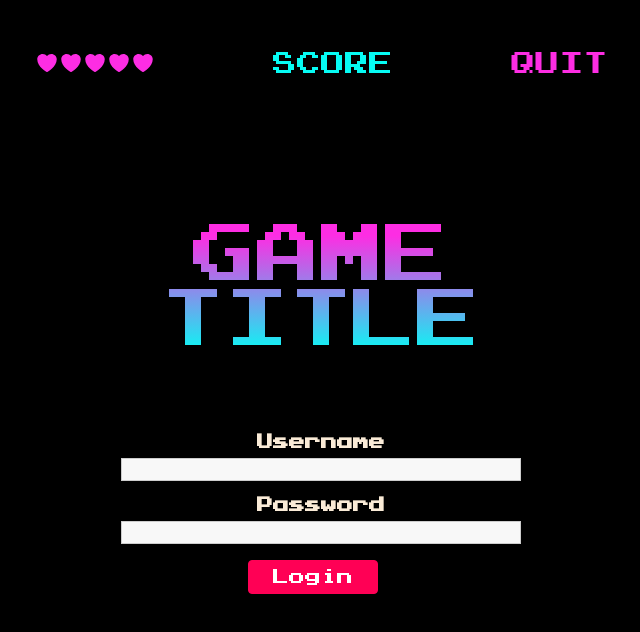
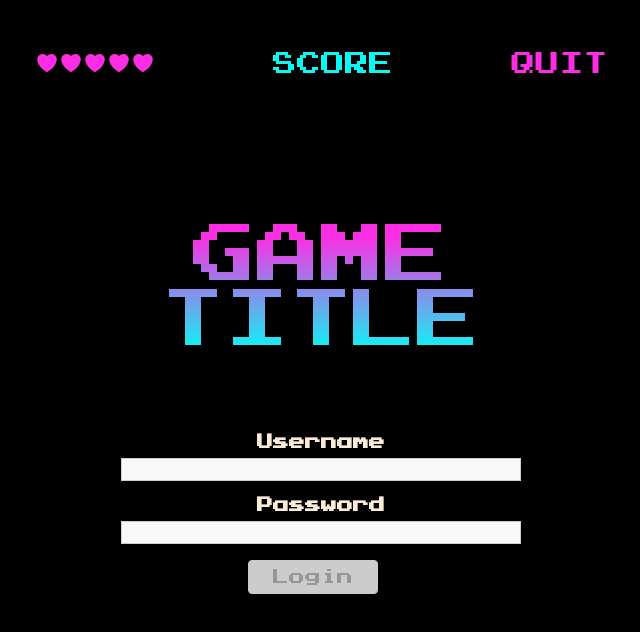
Before and after one commit to colingreens/ui-rpg_deprecated, a React (Vite) app: page / in a window 1280 px wide. Shown: the top 632 px of the page, without its empty margins (319-959 px from the left). Built offline with nearby package versions, Linux system fonts and the light colour scheme.

Commit message:
plugged in validation

```diff
--- a/src/App.tsx
+++ b/src/App.jsx
@@ -4,7 +4,7 @@ import {
   Route,
   Navigate,
 } from "react-router-dom";
-import User from "../src/user/pages/User";
+import User from "./user/pages/User";
 import "./App.css";
 import MainNavigation from "./shared/components/Navigation/MainNavigation";
 
--- /dev/null
+++ b/src/shared/hooks/form-hook.jsx
@@ -0,0 +1,60 @@
+import { useCallback, useReducer } from "react";
+
+function formReducer(state, action) {
+  switch (action.type) {
+    case "INPUT_CHANGE":
+      let formIsValid = true;
+      for (const inputId in state.inputs) {
+        if (!state.inputs[inputId]) {
+          continue;
+        }
+
+        if (inputId === action.inputId) {
+          formIsValid = formIsValid && action.isValid;
+        } else {
+          formIsValid = formIsValid && state.inputs[inputId].isValid;
+        }
+      }
+      return {
+        ...state,
+        inputs: {
+          ...state.inputs,
+          [action.inputId]: { value: action.value, isValid: action.isValid },
+        },
+        isValid: formIsValid,
+      };
+    case "SET_DATA":
+      return {
+        inputs: action.inputs,
+        isValid: action.formIsValid,
+      };
+    default:
+      return state;
+  }
+}
+
+export default function useForm(initialInputs, initialFormValidity) {
+  const [formState, dispatch] = useReducer(formReducer, {
+    inputs: initialInputs,
+    isValid: initialFormValidity,
+  });
+
+  const inputHandler = useCallback((id, value, isValid) => {
+    dispatch({
+      type: "INPUT_CHANGE",
+      value: value,
+      isValid: isValid,
+      inputId: id,
+    });
+  }, []);
+
+  const setFormData = useCallback((inputData, formValidity) => {
+    dispatch({
+      type: "SET_DATA",
+      inputs: inputData,
+      formIsValid: formValidity,
+    });
+  }, []);
+
+  return [formState, inputHandler, setFormData];
+}
--- a/src/user/pages/User.tsx
+++ b/src/user/pages/User.jsx
@@ -1,3 +1,4 @@
+import useForm from "../../shared/hooks/form-hook.jsx";
 import Button from "../../shared/components/FormElements/Button";
 import Input from "../../shared/components/FormElements/Input";
 import Card from "../../shared/components/UIelements/Card";
@@ -8,6 +9,19 @@ import {
 import "./User.css";
 
 export default function User() {
+  const [formState, inputHandler, setFormData] = useForm(
+    {
+      name: {
+        value: "",
+        isValid: false,
+      },
+      password: {
+        value: "",
+        isValid: false,
+      },
+    },
+    false
+  );
   return (
     <Card className="center">
       <div className="login">
@@ -24,7 +38,7 @@ export default function User() {
             label="Username"
             validators={[VALIDATOR_REQUIRE]}
             errorText="Please enter your username"
-            onInput={() => {}}
+            onInput={inputHandler}
           />
           <Input
             element="input"
@@ -33,9 +47,11 @@ export default function User() {
             label="Password"
             validators={[VALIDATOR_MINLENGTH(5)]}
             errorText="Please enter a valid password of at least 5 characters"
-            onInput={() => {}}
+            onInput={inputHandler}
           />
-          <Button type="submit">Login</Button>
+          <Button type="submit" disabled={!formState.isValid}>
+            Login
+          </Button>
         </form>
       </div>
     </Card>
```
